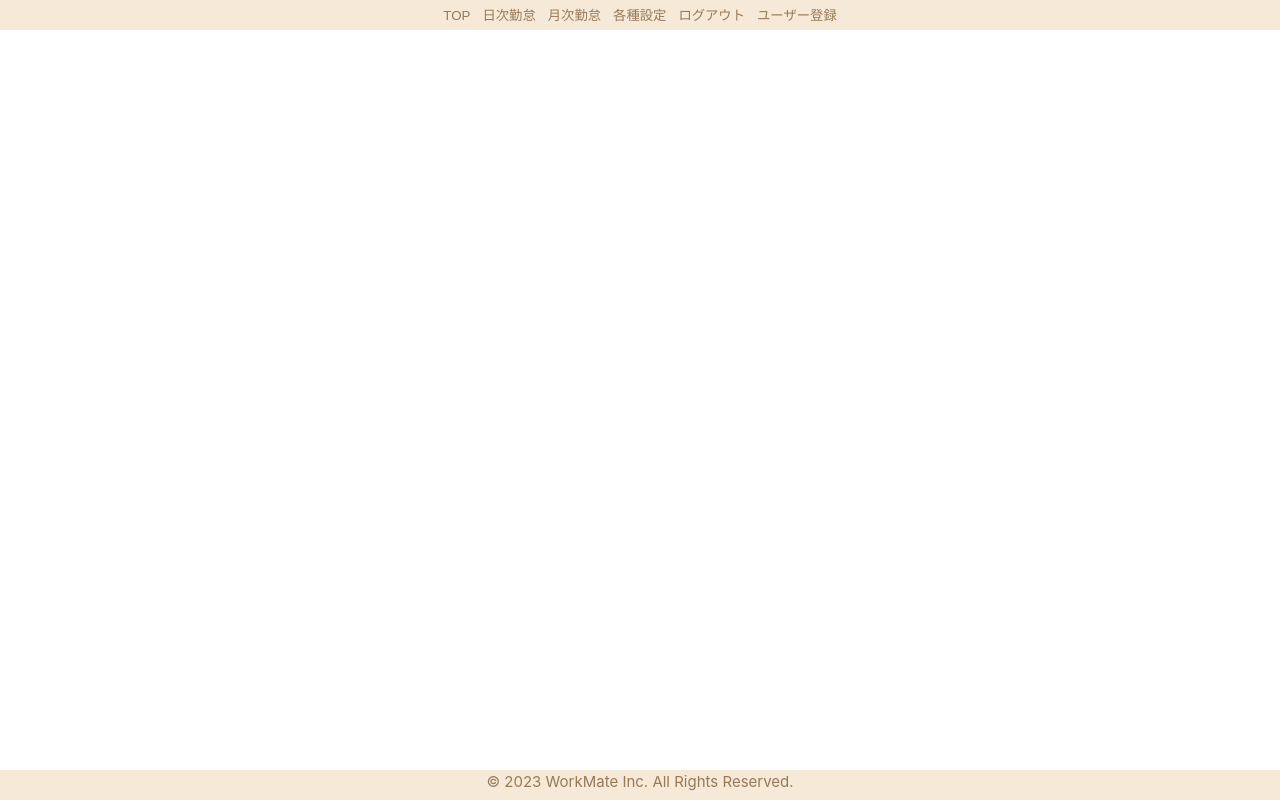
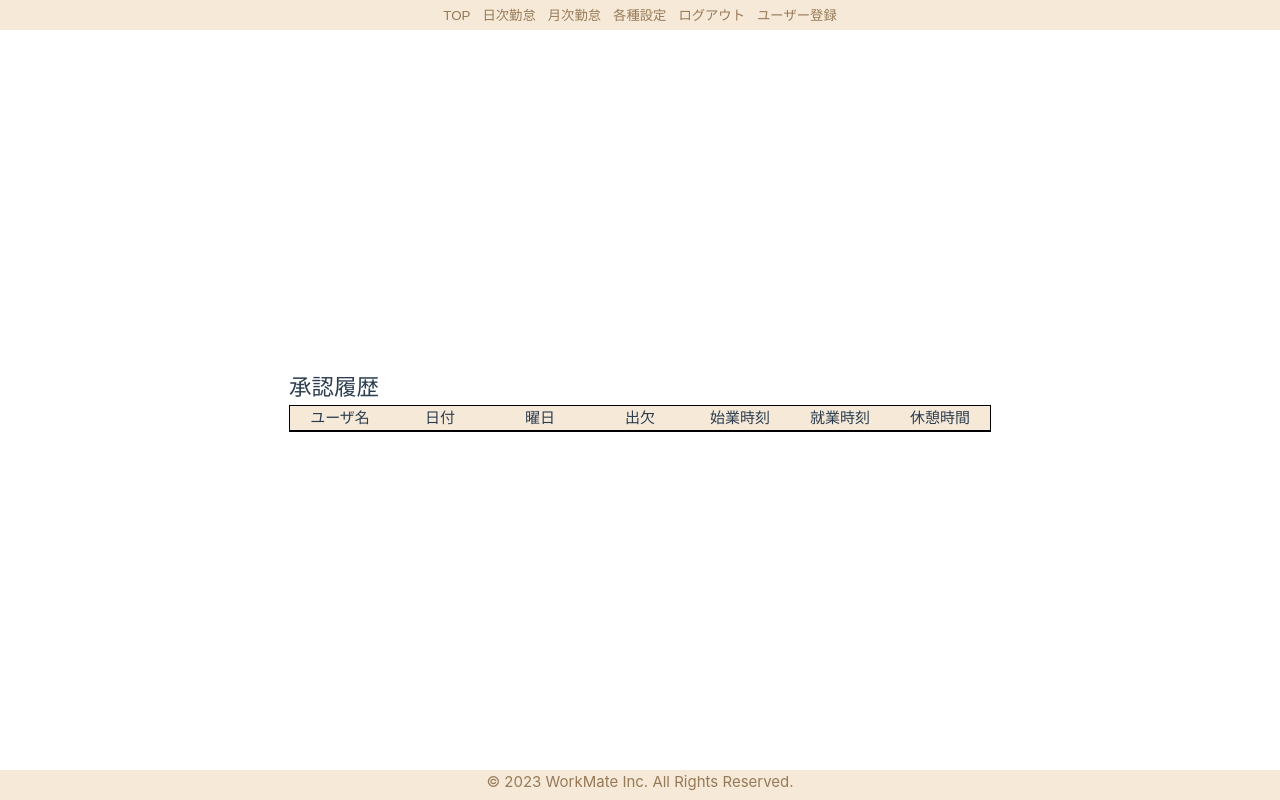
Before and after one commit to Sakamoto-mayu/WorkMate2_sakamoto, a Vue app: page /approvalHistory in a window 1280 px wide. Built offline with nearby package versions, Linux system fonts and the light colour scheme; no server answers.

Commit message:
承認履歴画面作成

```diff
--- a/src/components/top/Clock.vue
+++ b/src/components/top/Clock.vue
@@ -1,27 +1,5 @@
 <script setup lang="ts">
-// export default {
-//     data() {
-//         return {
-//             now: "",
-//             today: "",
-//         };
-//     },
-//     mounted() {
-//         this.updateTime();
-//         setInterval(this.updateTime, 1000); // 1秒ごとに時間を更新
-//         const date = new Date();
-//         const week = date.getDay()
-//         const weekItems = ['日', '月', '火', '水', '木', '金', '土'];
-//         const dayOfWeek = weekItems[week];
-//         this.today = date.getFullYear() + '年' + (date.getMonth() + 1) + '月' + date.getDate() + '日' + "(" + dayOfWeek +")"
-
-//     },
-//     methods: {
-//         updateTime() {
-//             this.now = new Date().toLocaleTimeString();
-//         },
-//     },
-// };
+import { ref, onMounted } from 'vue';
 
 // 日付
 const today = new Date();
@@ -30,17 +8,19 @@ const days = ['日', '月', '火', '水', '木', '金', '土'];
 const dayOfWeek = '(' + days[week] + ')';
 console.log(dayOfWeek);
 const currentDate = today.getFullYear() + '年' + (today.getMonth() + 1) + '月' + today.getDate() + '日' + dayOfWeek
+
 // 現在時刻
-const time = new Date().toLocaleTimeString();
-//     setInterval(time.updateTime, 1000);
-console.log(time);
-const updateTime = () => {
-    const time = new Date().toLocaleTimeString();
-    console.log(time);
-}
-// setInterval(updateTime, 1000)
+const currentTime = ref(new Date().toLocaleTimeString());
+
+onMounted(() => {
+    // 現在時刻を１秒ごとに更新して表示する
+    setInterval(() => {
+        currentTime.value = new Date().toLocaleTimeString();
+    }, 1000);
+})
 
 </script>
+
 <template>
     <div class="wrap" id="app">
         <table border="1" style="border-collapse: collapse">
@@ -54,7 +34,7 @@ const updateTime = () => {
                     <td class="today">{{ currentDate }}</td>
                 </tr>
                 <tr>
-                    <td class="now">{{ time }}</td>
+                    <td class="now">{{ currentTime }}</td>
                 </tr>
             </tbody>
         </table>
--- a/src/router/index.ts
+++ b/src/router/index.ts
@@ -95,6 +95,11 @@ const router = createRouter({
       path: '/login',
       name: 'ログイン',
       component: () => import('../views/Login.vue')
+    },
+    {
+      path: '/approvalHistory',
+      name: '承認履歴',
+      component: () => import('../views/ApprovalHistory.vue')
     }
   ]
 })
--- /dev/null
+++ b/src/views/ApprovalHistory.vue
@@ -0,0 +1,93 @@
+<script setup lang="ts">
+</script>
+
+<template>
+    <h2 class="pageTitle">承認履歴</h2>
+    <div class="approvalHistory">
+        <div class="table">
+            <div class="colum">
+                <div class="label">
+                    <label for="userName">ユーザ名</label>
+                </div>
+                <div class="content">
+                    <!-- <p>{{ value }}</p> -->
+                </div>
+            </div>
+            <div class="colum">
+                <div class="label">
+                    <label for="date">日付</label>
+                </div>
+                <div class="content">
+                    <!-- <p>{{ value }}</p> -->
+                </div>
+            </div>
+            <div class="colum">
+                <div class="label">
+                    <label for="weekDay">曜日</label>
+                </div>
+                <div class="content" id="content">
+                    <!-- <p>（{{ value }}）</p> -->
+                </div>
+            </div>
+            <div class="colum">
+                <div class="label">
+                    <label for="attendance">出欠</label>
+                </div>
+                <div class="content" id="content">
+                    <!-- <p>{{ value }}</p> -->
+                </div>
+            </div>
+            <div class="colum">
+                <div class="label">
+                    <label for="clockIn">始業時刻</label>
+                </div>
+                <div class="content" id="content">
+                    <!-- <p>{{ value }}</p> -->
+                </div>
+            </div>
+            <div class="colum">
+                <div class="label">
+                    <label for="clockOut">就業時刻</label>
+                </div>
+                <div class="content" id="content">
+                    <!-- <p>{{ value }}</p> -->
+                </div>
+            </div>
+            <div class="colum">
+                <div class="label">
+                    <label for="rest">休憩時間</label>
+                </div>
+                <div class="content" id="content">
+                    <!-- <p>{{ value }}</p> -->
+                </div>
+            </div>
+        </div>
+    </div>
+</template>
+
+<style scoped>
+.table {
+    display: flex;
+    flex-direction: row;
+    border: 1px solid #000;
+}
+
+.label,
+.content {
+    display: flex;
+    justify-content: center;
+    width: 100px;
+}
+
+.label {
+    background-color: #F6E9D8;
+}
+
+.content {
+    border-top: 1px solid #000;
+}
+
+#content {
+    border-left: 1px solid #000
+}
+</style>
--- a/src/views/UserRegister.vue
+++ b/src/views/UserRegister.vue
@@ -80,7 +80,7 @@ const submit = async (event: Event) => {
       <form @submit="submit">
         <div class="userRegisterForm">
           <div class="name">
-            <label for="name">お名前：</label>
+            <label for="name">ユーザー名：</label>
             <input id="name" type="text" v-model="name" name="name" placeholder="お名前" />
           </div>
           <div class="department">
```
Also changed, not shown: src/components/approval/ApprovedData.vue (added, +9 -0 lines), .eslintrc.cjs.
